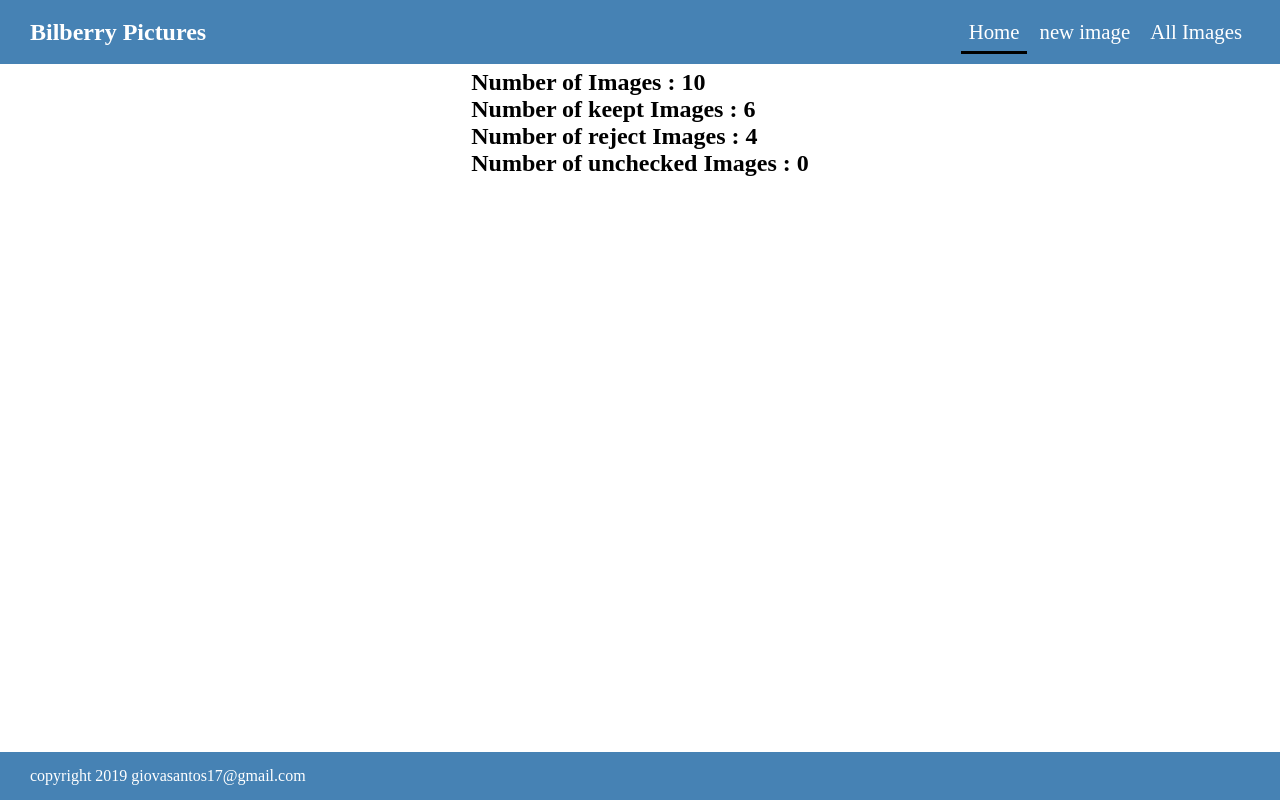
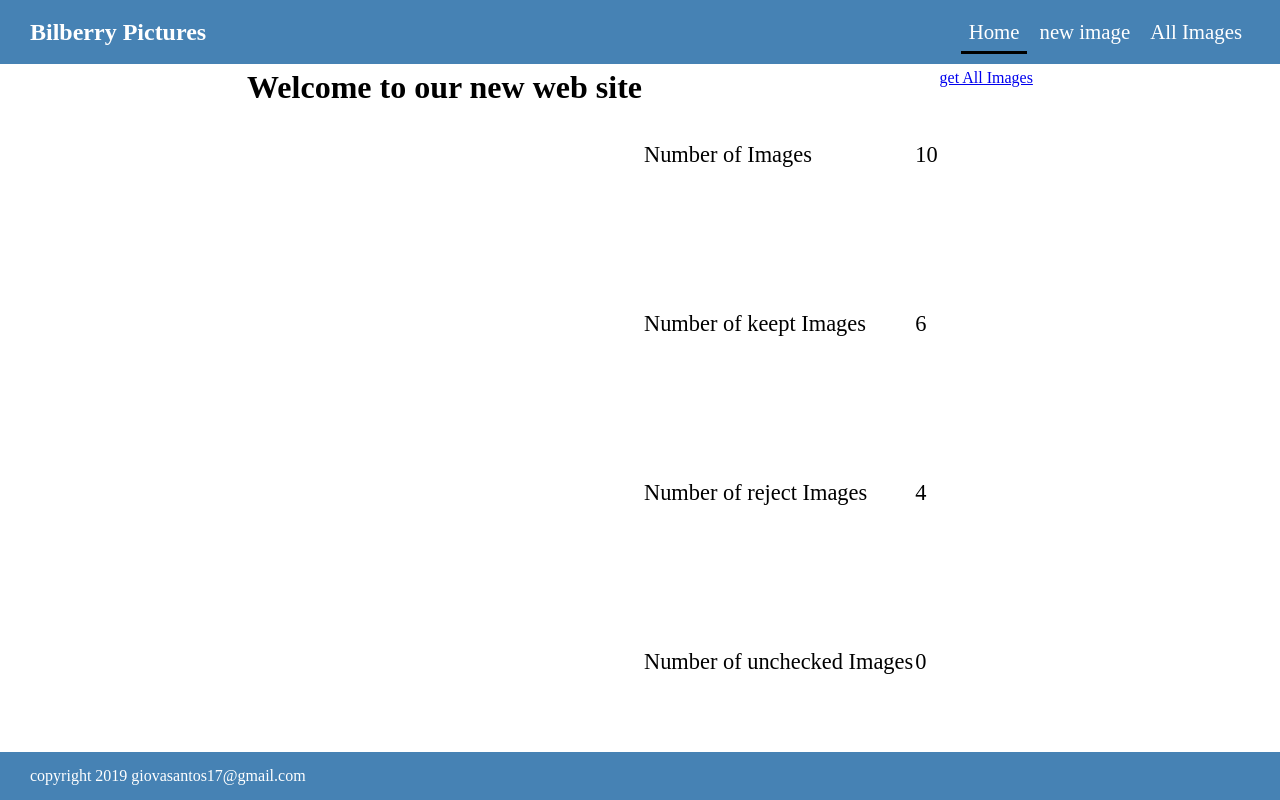
Before and after one commit to dahmonzon/bilberry, a Django app: page / in a window 1280 px wide. Run offline with Django 3.2, Linux system fonts and the light colour scheme; data comes from the database, SQL or seed files in the repository; both versions use the stored data as it was after the commit; some libraries are stand-ins or nearby versions.

Commit message:
change the home look

```diff
--- a/bilberry/bilberry/settings.py
+++ b/bilberry/bilberry/settings.py
@@ -23,7 +23,7 @@
 SECRET_KEY = 'ihcdse=gu9d1!@g_!#t7g)$k!p$@32czy8!w3v807+9t$w)eh%'
 
 # SECURITY WARNING: don't run with debug turned on in production!
-DEBUG = False
+DEBUG = True
 
 ALLOWED_HOSTS = ['127.0.0.1','localhost']
 
--- a/bilberry/bilberry/urls.py
+++ b/bilberry/bilberry/urls.py
@@ -28,5 +28,5 @@
     path('img/',include('img.urls')),
 ]
 
-#if settings.DEBUG:
+urlpatterns += static(settings.STATIC_URL,document_root=settings.STATICFILES_DIRS)
 urlpatterns += static(settings.MEDIA_URL, document_root=settings.MEDIA_ROOT)
--- a/bilberry/img/views.py
+++ b/bilberry/img/views.py
@@ -1,6 +1,6 @@
 from django.shortcuts import render
 from img.models import Images
-from django.http import Http404 ,HttpResponse ,HttpResponseNotFound
+from django.http import  HttpResponse ,HttpResponseNotFound
 
 # unchecked image controleur for displaying all unchecked images
 def AllImages(request):
@@ -30,7 +30,7 @@
     try:
         image = Images.objects.get(pk=id)
     except:
-        raise Http404()
+        return render(request, 'pages/404.html')
     return render(request, 'pages/oneitem.html',{'image': image})
 
 # controleur for handle reject or keept querry
--- a/bilberry/static/css/base.css
+++ b/bilberry/static/css/base.css
@@ -62,6 +62,23 @@
     display: flex ;
     flex-direction: column ;
     justify-content: start ;
+}
+
+.home {
+    display: flex;
+    flex-direction: column ;
+    justify-content: space-around ;
+}
+
+td {
+    font-size: 1.4em ;
+}
+
+.home a {
+    font-size: 1.5em;
+    background-color: #4682B4;
+    color: white ;
+
 }
 
 .checked-images-body {
--- a/bilberry/templates/pages/404.html
+++ b/bilberry/templates/pages/404.html
@@ -1,2 +1,2 @@
-
-    <h1>Pages Not Found   <a href="{% {% url 'home' %}%}">click here to back</a> </h1>
+{% load static %}
+    <h1>Oooops you achieve the end of item list  <a href="{% url 'home' %}">click here to back</a> </h1>
--- a/bilberry/templates/pages/500.html
+++ b/bilberry/templates/pages/500.html
@@ -1,2 +1,2 @@
 
-    <h1>Pages Not Found   <a href="{% url 'home' %}">click here to back</a> </h1>
+    <h1>Please for our error  <a href="{% url 'home' %}">click here to back</a> </h1>
--- a/bilberry/templates/pages/home.html
+++ b/bilberry/templates/pages/home.html
@@ -1,11 +1,30 @@
 {% extends '../layouts/base.html' %}
+{% load static %}
 {% block content %}
     <div class="home-pages-body">
+       </div class="home">
+              <h1>Welcome to our new web site </h1>
 
-              <h2>Number of Images :      {{allImages}}</h2>
-              <h2>Number of keept Images :      {{KeeptImages}}</h2>
-              <h2>Number of reject Images :      {{rejectImages}}</h2>
-              <h2>Number of unchecked Images :      {{uncheckedImages}}</h2>
+              <table>
+                     <tr>
+                            <td>Number of Images </td>
+                            <td>{{allImages}}</td>
+                     </tr>
+                     <tr>
+                            <td>Number of keept Images  </td>
+                            <td>{{KeeptImages}}</td>
+                     </tr>
+                     <tr>
+                            <td>Number of reject Images  </td>
+                            <td>{{rejectImages}}</td>
+                     </tr>
+                     <tr>
+                            <td>Number of unchecked Images </td>
+                            <td>{{uncheckedImages}}</td>
+                     </tr>
+              </table>
 
+              <a href="{% url 'AllImages' %}">get All Images</a>
+         </div>
      </div>
 {% endblock content %}
```
Also changed, not shown: bilberry/db.sqlite3.
